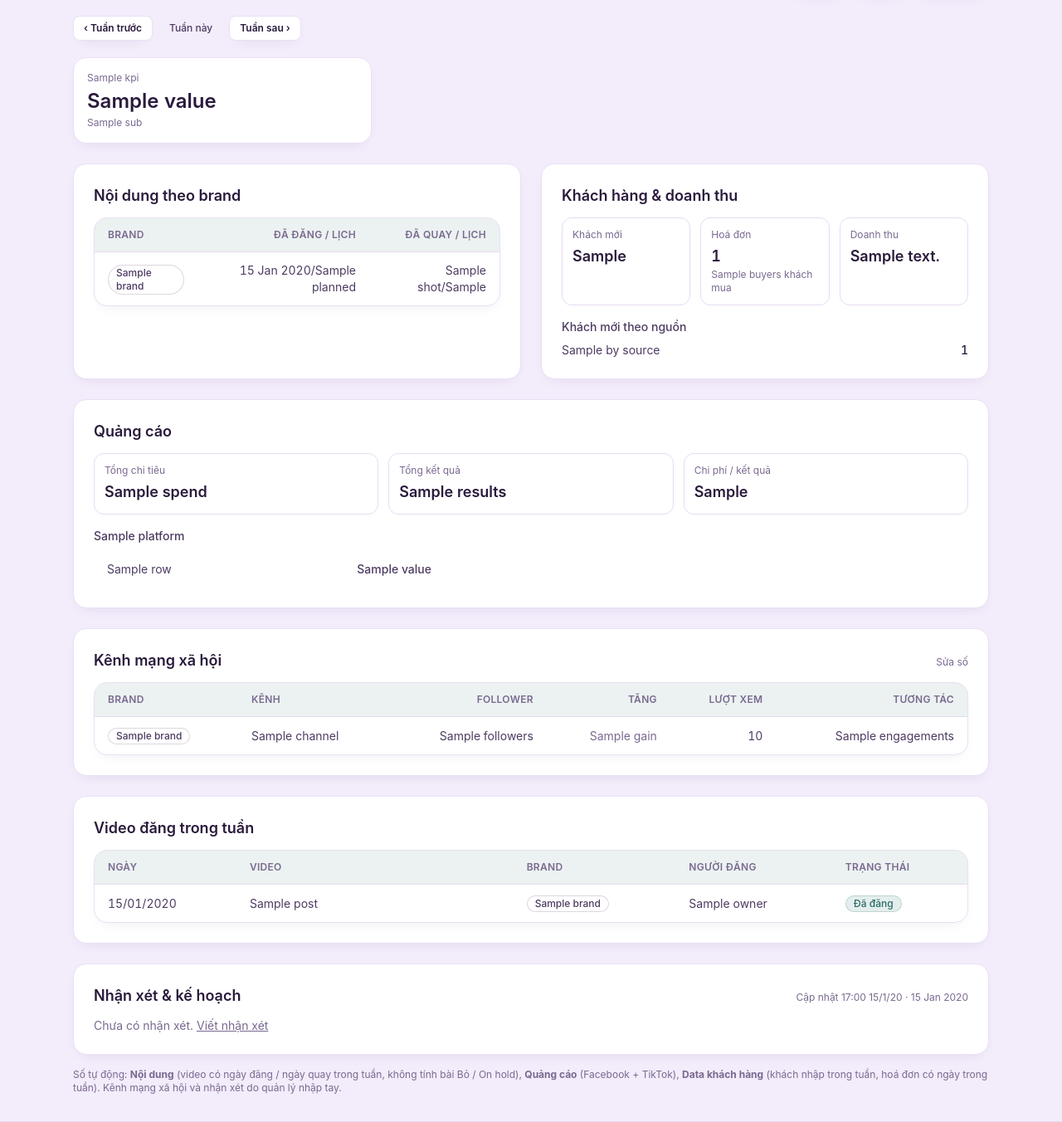
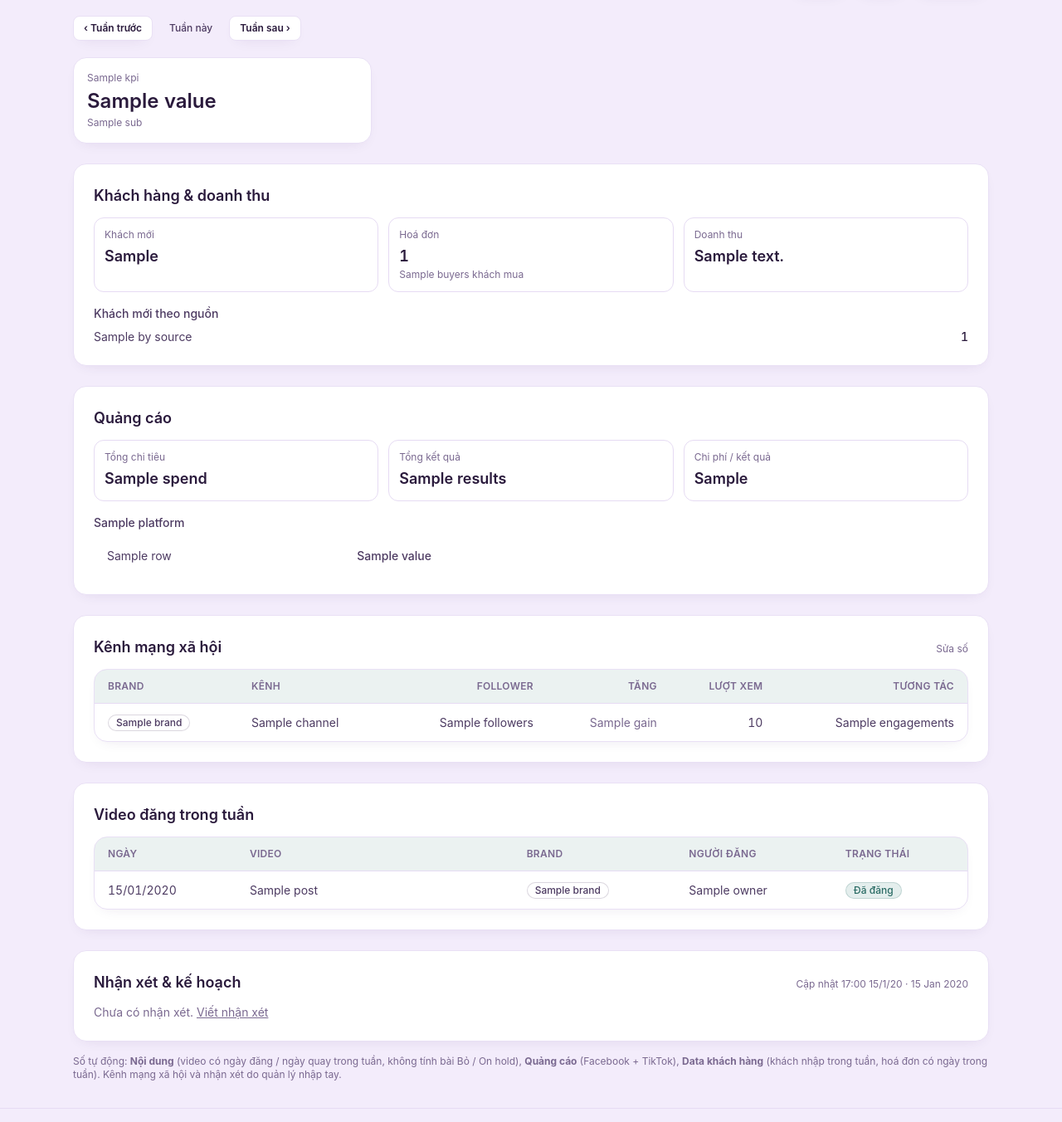
Before and after one commit to Deocomate/gvg-work-management, a Node server app: template src/views/reports/index.hbs in a window 1280 px wide. Shown: the part 159-1511 px from the top of the page at 83% size. Run offline with Node 20, Linux system fonts and the light colour scheme; the template is opened without the code that fills it: most values are stand-ins (such as "Sample title", 1, 10 or a date in 2020); style sheets or scripts are compiled from the project's sources; some libraries are stand-ins or nearby versions.

Commit message:
Báo cáo tuần: bỏ khung Nội dung theo brand
Co-Authored-By: Claude Opus 5.5 <noreply@anthropic.com>

```diff
--- a/src/modules/reports/reports.controller.js
+++ b/src/modules/reports/reports.controller.js
@@ -75,7 +75,6 @@ function present(report) {
       { label: 'Khách mới', value: num(customers.newCustomers), sub: 'nhập vào Data khách hàng', delta: delta(customers.newCustomers, prevCustomers.newCustomers) },
       { label: 'Doanh thu', value: money(customers.revenue), sub: `${customers.invoiceCount} hoá đơn`, delta: delta(customers.revenue, prevCustomers.revenue) },
     ],
-    contentBrands: content.byBrand.map((b) => ({ ...b, badge: brandInfo(b.brand)?.badge ?? 'badge-gray' })),
     posts: content.posts.map((p) => ({ ...p, badge: brandInfo(p.brand)?.badge ?? 'badge-gray' })),
     ads: presentAds(report.ads, report.prevAds),
     social: report.social.map((s) => ({
--- a/src/views/reports/index.hbs
+++ b/src/views/reports/index.hbs
@@ -27,30 +27,7 @@
   {{/each}}
 </section>
 
-<div class="grid gap-6 lg:grid-cols-2">
-  {{!-- 2. Nội dung theo brand --}}
-  <section class="card card-body" aria-labelledby="r-content">
-    <h2 id="r-content" class="mb-3 text-lg font-semibold text-ink">Nội dung theo brand</h2>
-    {{#if contentBrands.length}}
-      <div class="table-wrap">
-        <table class="table">
-          <thead><tr><th>Brand</th><th class="text-right">Đã đăng / lịch</th><th class="text-right">Đã quay / lịch</th></tr></thead>
-          <tbody>
-            {{#each contentBrands}}
-              <tr>
-                <td><span class="{{badge}}">{{brand}}</span></td>
-                <td class="text-right tabular-nums">{{posted}}/{{planned}}</td>
-                <td class="text-right tabular-nums">{{shot}}/{{shootPlanned}}</td>
-              </tr>
-            {{/each}}
-          </tbody>
-        </table>
-      </div>
-    {{else}}
-      <p class="text-sm text-ink-faint">Tuần này chưa có video nào lên lịch đăng hoặc quay.</p>
-    {{/if}}
-  </section>
-
+<div>
   {{!-- 3. Khách hàng & doanh thu --}}
   <section class="card card-body" aria-labelledby="r-customers">
     <h2 id="r-customers" class="mb-3 text-lg font-semibold text-ink">Khách hàng & doanh thu</h2>
```
